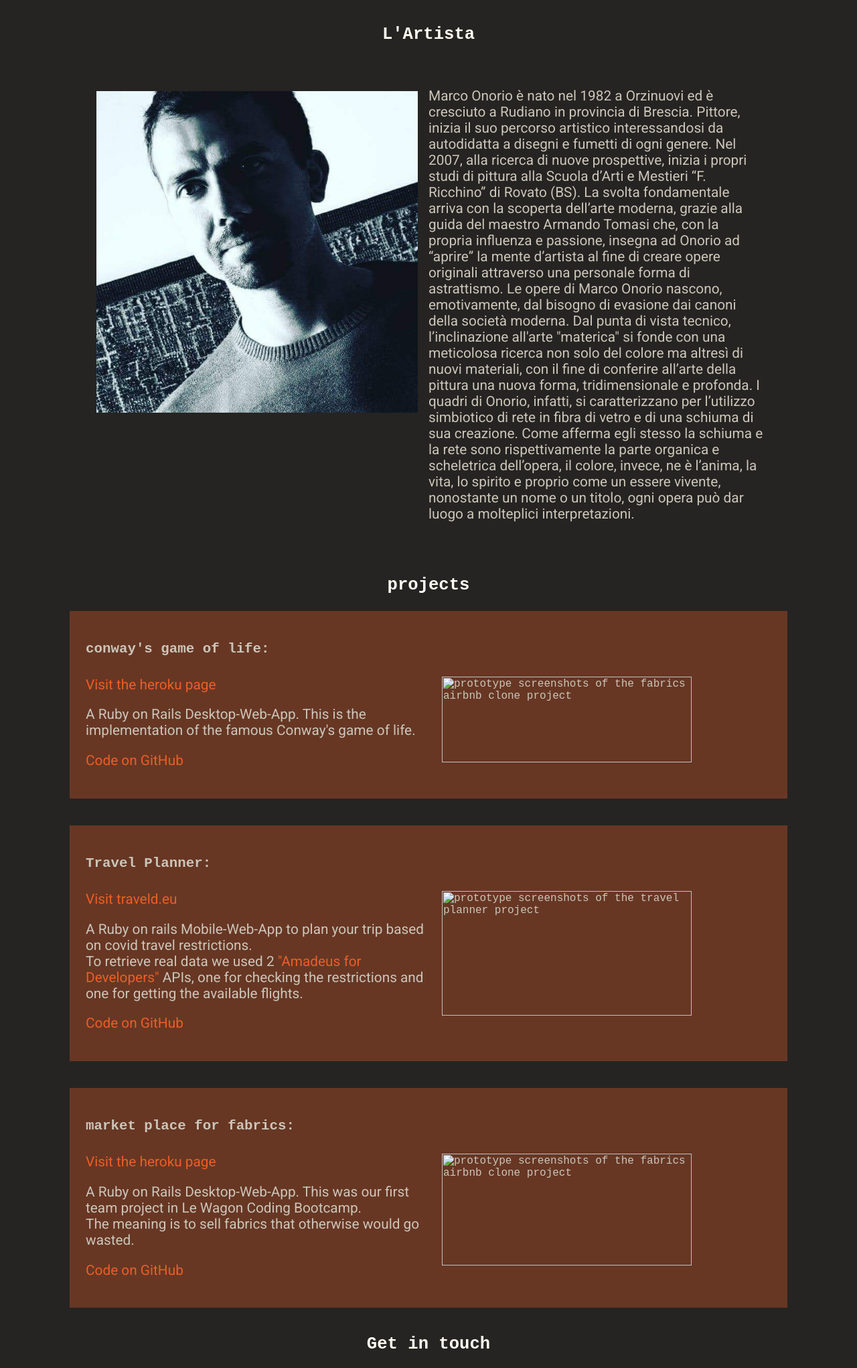
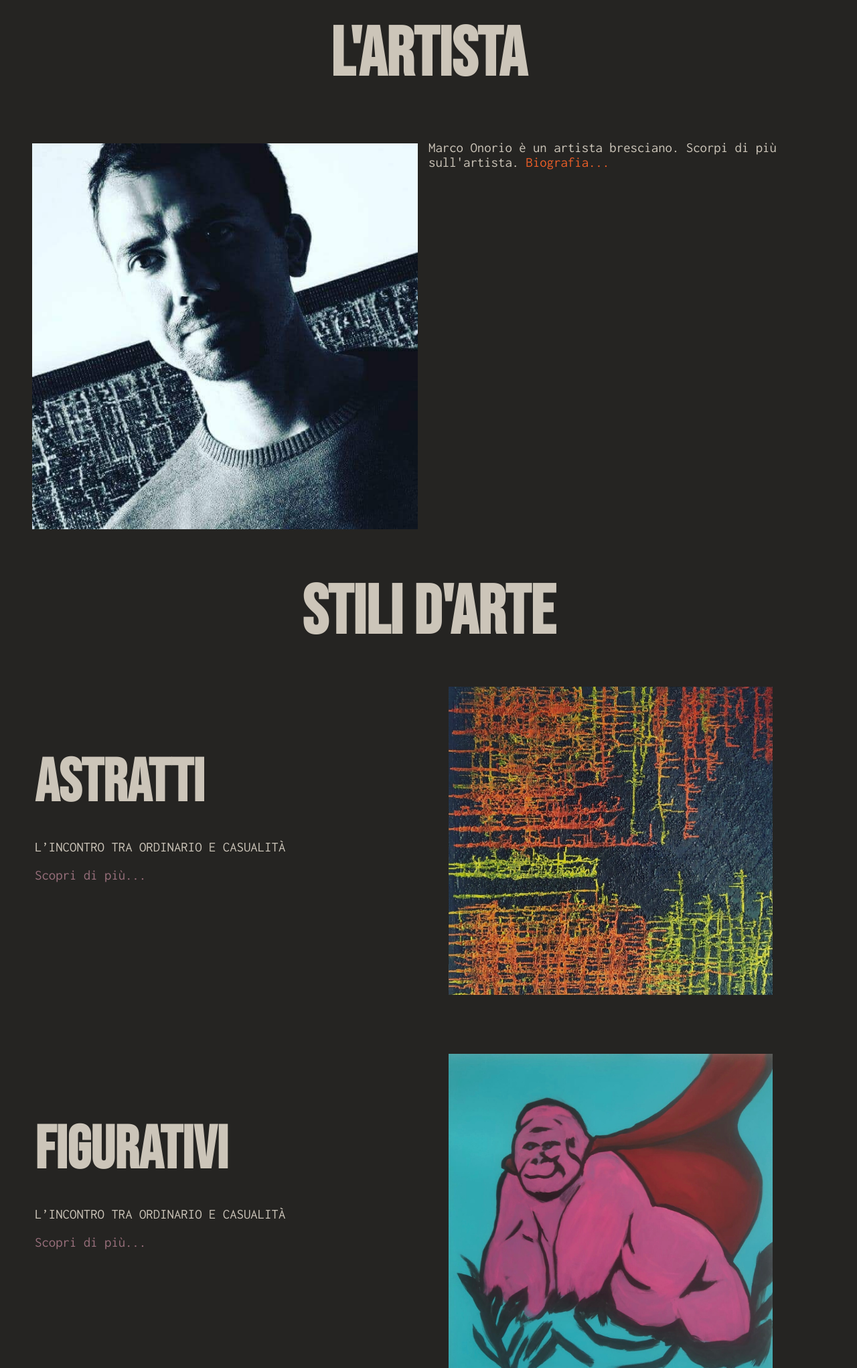
Before and after one commit to FabrizioOnorio/Marco_website, a plain HTML site: page index.html in a window 1280 px wide. Shown: the part 711-2753 px from the top of the page at 67% size. Drawn offline with nearby package versions, Linux system fonts and the light colour scheme; a web font is replaced by a local one.

Commit message:
projects / art styles done

```diff
--- a/index.html
+++ b/index.html
@@ -27,6 +27,11 @@
       <link rel="preconnect" href="https://fonts.googleapis.com">
       <link rel="preconnect" href="https://fonts.gstatic.com" crossorigin>
       <link href="https://fonts.googleapis.com/css2?family=Roboto:wght@400;700&display=swap" rel="stylesheet">
+      <link rel="preconnect" href="https://fonts.googleapis.com">
+      <link rel="preconnect" href="https://fonts.gstatic.com" crossorigin>
+      <link
+        href="https://fonts.googleapis.com/css2?family=Bebas+Neue&family=Inconsolata:wght@400;700&family=Roboto+Mono:wght@400;700&family=Roboto:wght@400;700&display=swap"
+        rel="stylesheet">
       <!-- end google fonts -->
     </head>
 
@@ -41,7 +46,7 @@
             <a href="#home" class="nav-link">Home</a>
           </li>
           <li class="nav-item">
-            <a href="#artist" class="nav-link">L'Artista</a>
+            <a href="./about.html" class="nav-link">L'Artista</a>
           </li>
           <li class="nav-item">
             <a href="#art-stiles" class="nav-link">Stili d'Arte</a>
@@ -80,87 +85,71 @@
             </div>
 
 
-              <p>Marco Onorio è nato nel 1982 a Orzinuovi ed è cresciuto a Rudiano in provincia di Brescia.
-              Pittore, inizia il suo percorso artistico interessandosi da autodidatta a disegni e fumetti di ogni genere.
-              Nel 2007, alla ricerca di nuove prospettive, inizia i propri studi di pittura alla Scuola d’Arti e Mestieri “F.
-              Ricchino” di Rovato (BS).
-              La svolta fondamentale arriva con la scoperta dell’arte moderna, grazie alla guida del maestro Armando Tomasi che, con
-              la propria influenza e passione, insegna ad Onorio ad “aprire” la mente d’artista al fine di creare opere originali
-              attraverso una personale forma di astrattismo.
-              Le opere di Marco Onorio nascono, emotivamente, dal bisogno di evasione dai canoni della società moderna. Dal punta di
-              vista tecnico, l’inclinazione all'arte "materica" si fonde con una meticolosa ricerca non solo del colore ma altresì di
-              nuovi materiali, con il fine di conferire all’arte della pittura una nuova forma, tridimensionale e profonda.
-              I quadri di Onorio, infatti, si caratterizzano per l’utilizzo simbiotico di rete in fibra di vetro e di una schiuma di
-              sua creazione. Come afferma egli stesso la schiuma e la rete sono rispettivamente la parte organica e scheletrica
-              dell’opera, il colore, invece, ne è l’anima, la vita, lo spirito e proprio come un essere vivente, nonostante un nome o
-              un titolo, ogni opera può dar luogo a molteplici interpretazioni.</p>
+              <p>Marco Onorio è un  artista bresciano. Scorpi di più sull'artista. <a href="./about.html">Biografia...</a></p>
             </div>
 
         </div>
 
         <div id="art-stiles">
-          <h2>projects</h2>
-            <!-- start of the game-of-life project card -->
+          <h2>Stili d'Arte</h2>
+            <!-- start of the project card -->
           <div class="project_div">
-            <h3>conway's game of life:</h3>
-            <div></div>
             <div class="description_project">
+            <h3>Astratti</h3>
+
               <div class="text">
-                <a href="https://game-of-life-fab.herokuapp.com/" target="_blank">
-                  <p>Visit the heroku page</p>
-                </a>
-                <p>A Ruby on Rails Desktop-Web-App. This is the implementation of the famous Conway's game of life.<br>
+
+                  <p>L’INCONTRO TRA ORDINARIO E CASUALITÀ</p>
+
+                <p><a href="">Scopri di più...</a>
 
                 </p>
-                <p><a href="https://github.com/FabrizioOnorio/game-of-life" target="_blank">Code on GitHub</a></p>
+
               </div>
             </div>
             <div class="project_img">
-              <img src="./images/projects/game-of-life-picture.png" class="project_img"
+              <img src="./images/abstracts/main-abstract.jpeg" class="project_img"
                 alt="prototype screenshots of the fabrics airbnb clone project">
             </div>
           </div>
-          <!-- start of the travel-planner project card -->
+          <!-- start of the project card -->
           <div class="project_div">
-              <h3>Travel Planner:</h3>
-              <div></div>
             <div class="description_project">
+              <h3>Figurativi</h3>
+
               <div class="text">
-                  <a href="http://www.traveld.eu/" target="_blank"><p>Visit traveld.eu</p></a>
-                  <p>A Ruby on rails Mobile-Web-App to plan your trip based on covid travel restrictions.
-                  <br>
-                    To retrieve real data we used 2
-                    <a href="https://developers.amadeus.com/" target="_blank">"Amadeus for Developers"</a> APIs, one for checking the restrictions and one for getting the available flights.
+
+                <p>L’INCONTRO TRA ORDINARIO E CASUALITÀ</p>
+
+                <p><a href="">Scopri di più...</a>
+
                 </p>
-                  <!-- <svg width="609" height="573" viewBox="0 0 609 573" fill="none" xmlns="http://www.w3.org/2000/svg">
-                    <path d="M400.01 451.989L0.879107 241.135L416.97 0.904814L400.01 451.989Z" fill="#F9E3E9" />
-                  </svg> -->
-                  <p><a href="https://github.com/FabrizioOnorio/travel_planner2" target="_blank">Code on GitHub</a></p>
+
+              </div>
+            </div>
+            <div class="project_img">
+              <img src="./images/figurative/main-figurative.jpeg" class="project_img"
+                alt="prototype screenshots of the fabrics airbnb clone project">
             </div>
           </div>
 
-              <div class="project_img">
-                <img src="./images/projects/travel_planner.jpeg" class="project_img" alt="prototype screenshots of the travel planner project">
-              </div>
-            </div>
+          <!-- start of the project card -->
+          <div class="project_div">
+            <div class="description_project">
+              <h3>Magliette</h3>
 
-            <!-- start of the fabrics project card -->
-            <div class="project_div">
-              <h3>market place for fabrics:</h3>
-              <div></div>
-              <div class="description_project">
               <div class="text">
-                  <a href="https://airbnb-sarowa158.herokuapp.com" target="_blank">
-                    <p>Visit the heroku page</p>
-                  </a>
-                  <p>A Ruby on Rails Desktop-Web-App. This was our first team project in Le Wagon Coding Bootcamp.<br>
-                  The meaning is to sell fabrics that otherwise would go wasted.
+
+                <p>L’INCONTRO TRA ORDINARIO E CASUALITÀ</p>
+
+                <p><a href="">Scopri di più...</a>
+
                 </p>
-                  <p><a href="https://github.com/Sarowa158/fabrics_marketplace" target="_blank">Code on GitHub</a></p>
+
               </div>
             </div>
             <div class="project_img">
-                  <img src="./images/projects/fabrics.png" class="project_img"
+              <img src="./images/tshirts/main-tshirt.jpeg" class="project_img"
                 alt="prototype screenshots of the fabrics airbnb clone project">
             </div>
           </div>
@@ -168,12 +157,8 @@
         </div>
 
         <div id="contact">
-          <h2>Get in touch</h2>
-          <ul class="contacts">
-            <li class="icon"><a href="https://www.linkedin.com/in/fabrizio-onorio/" target="_blank"><i class="devicon-linkedin-plain"></i></a></li>
-            <li class="icon"><a href="https://github.com/FabrizioOnorio" target="_blank"><i class="devicon-github-original"></i></a></li>
-            <li class="icon"><a href="mailto:onoriofabrizio@gmail.com"><i class="fas fa-envelope"></i></a></li>
-          </ul>
+          <h2>Contatti</h2>
+
         </div>
           <script type = "text/javascript" src="app.js"></script>
 
--- /dev/null
+++ b/page_about.css
@@ -0,0 +1,14 @@
+.page2title {
+  text-align: center;
+  font-size: 7vw;
+  font-family: 'Bebas Neue';
+  margin-bottom: 0;
+}
+
+#artist_page_about {
+  margin-top: 0;
+}
+
+#about_page_2 {
+  margin-top: 0;
+}
--- a/style_projects.css
+++ b/style_projects.css
@@ -1,6 +1,7 @@
 .project_div {
-  background-color: rgba(235, 94, 40, 0.33);
+  vertical-align: text-top;
   padding: 24px;
+  margin-left: 20px;
   margin-bottom: 40px;
   display: grid;
   grid-template-columns: 1fr 1fr
@@ -9,12 +10,9 @@
 .project_div2 {
   background-color: rgba(235, 94, 40, 0.55);
   padding: 24px;
+
 }
 
-.description_project {
-  display: flex;
-  justify-content: space-evenly;
-}
 
 
 .project_img {
--- a/styles.css
+++ b/styles.css
@@ -1,26 +1,21 @@
 @import "style_icons.css";
 @import "style_projects.css";
 @import "style_navbar.css";
+@import "page_about.css";
 
 html {
   scroll-behavior: smooth;
 }
 
 body {
-  font-family: 'Major Mono Display', monospace;
   background: #252422;
   color: #CCC5B9;
 }
 
-.container {
-  margin-left: 80px;
-  margin-right: 80px;
-  padding: 16px;
-}
+
 
 .title {
- color: white;
- /* padding-top: 330px; */
+ color: #CCC5B9;
 }
 
 h1 {
@@ -28,7 +23,7 @@ h1 {
   font-size: 10vw;
   color: #403D39;
   margin-top: 0;
-  font-family: 'Bebas Neue', cursive;
+  font-family: 'Bebas Neue';
   padding-left: 80px;
   position: absolute;
   top: 300px;
@@ -40,17 +35,20 @@ h2 {
   text-align: center;
   margin-top: 24px;
   margin-bottom: 24px;
-  font-size: 1.6em;
-  color: #FFFCF2;
+  font-size: 8vw;
+  color: #CCC5B9;
+  font-family: 'Bebas Neue';
 }
 
 h3 {
-  font-size: 1.3em;
+  font-size: 7vw;
   margin-bottom: 30px;
+  font-family: 'Bebas Neue';
 }
 
 p {
-  font-family: 'Roboto', sans-serif;
+  /* font-family: 'Roboto', sans-serif; */
+  font-family: 'Inconsolata', monospace;
   padding-top: 0px;
   margin-top: 0px;
   font-size: 1.3em;
@@ -62,7 +60,12 @@ p {
 
 .banner {
   margin-top: 0;
-  background-image: url("./images/studio.jpeg");
+  background-image:
+    linear-gradient(
+      rgba(0, 0, 0, 0.3),
+      rgba(0, 0, 0, 0.3)
+    ),
+    url("./images/studio.jpeg");
   height: 650px;
   position: relative;
   background-position: center;
```
Also changed, not shown: about.html (added, +76 -0 lines), images/abstracts/main-abstract.jpeg (added), images/figurative/main-figurative.jpeg (added), images/tshirts/main-tshirt.jpeg (added). Lines whose indentation alone changed are shown as unchanged.
